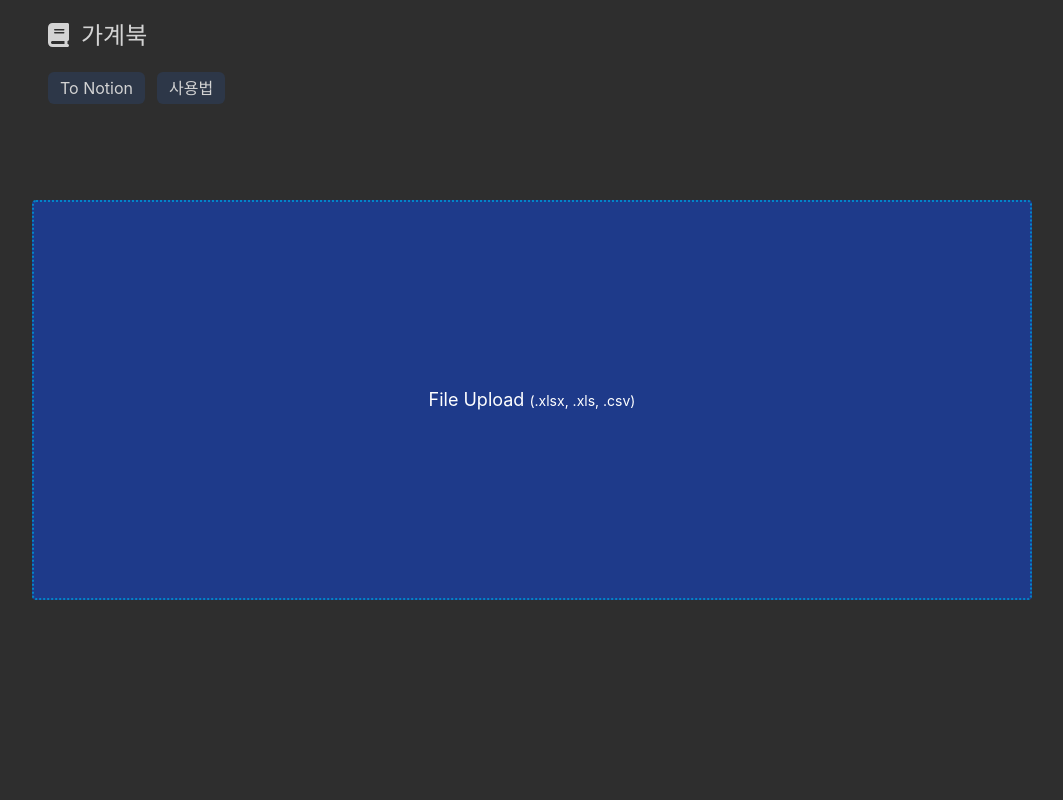
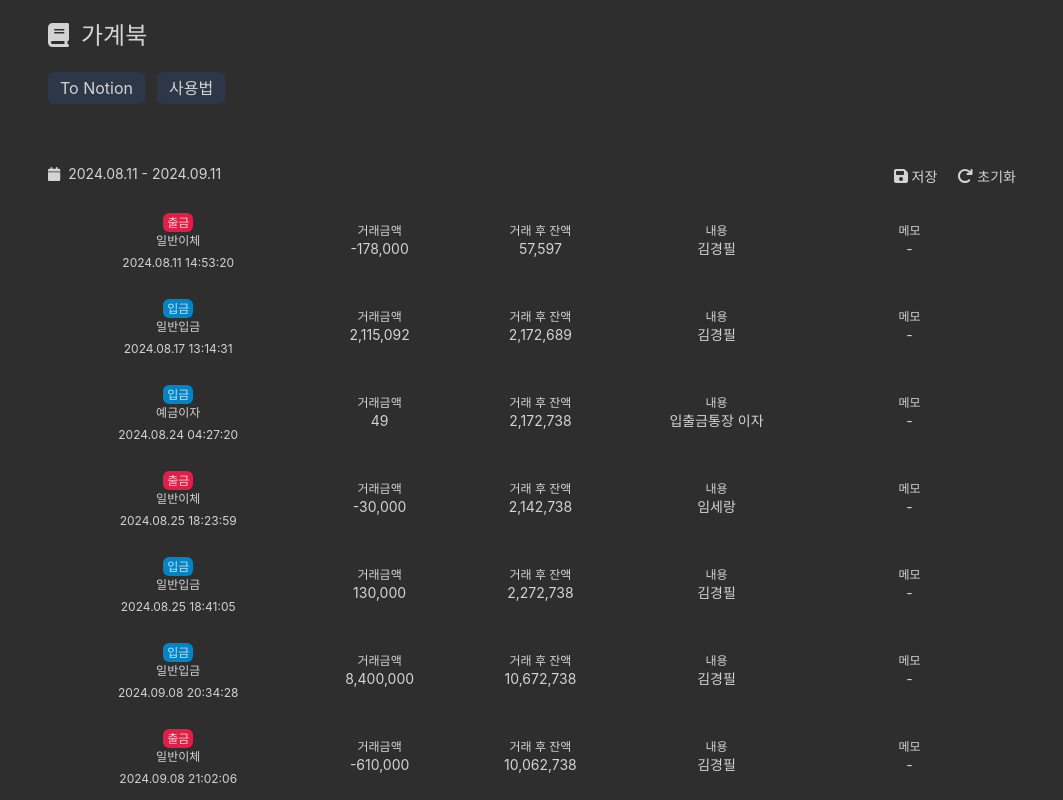
Before and after one commit to superpil0220/my-account-book, a React (Create React App) app: page / in a window 1280 px wide. Shown: the top 800 px of the page, without its empty margins (108-1171 px from the left). Built offline with nearby package versions, Linux system fonts and the light colour scheme.

Commit message:
git io proxy test

```diff
--- a/src/setupProxy.js
+++ b/src/setupProxy.js
@@ -1,12 +1,12 @@
-// // setupProxy.js
-// const {createProxyMiddleware} = require('http-proxy-middleware');
-//
-// module.exports = function (app) {
-//   app.use(
-//       '/notion', //proxy가 필요한 path prameter를 입력합니다.
-//       createProxyMiddleware({
-//         target: 'https://api.notion.com/v1', //타겟이 되는 api url를 입력합니다.
-//         changeOrigin: true, //대상 서버 구성에 따라 호스트 헤더가 변경되도록 설정하는 부분입니다.
-//       })
-//   );
-// };
+// setupProxy.js
+const {createProxyMiddleware} = require('http-proxy-middleware');
+
+module.exports = function (app) {
+  app.use(
+      '/notion', //proxy가 필요한 path prameter를 입력합니다.
+      createProxyMiddleware({
+        target: 'https://api.notion.com/v1', //타겟이 되는 api url를 입력합니다.
+        changeOrigin: true, //대상 서버 구성에 따라 호스트 헤더가 변경되도록 설정하는 부분입니다.
+      })
+  );
+};
--- a/src/view/account/AccountRegisterView.jsx
+++ b/src/view/account/AccountRegisterView.jsx
@@ -1,5 +1,5 @@
 import * as XLSX from "xlsx";
-import {useRef, useState} from "react";
+import {useEffect, useRef, useState} from "react";
 import {FontAwesomeIcon} from "@fortawesome/react-fontawesome";
 import {faCalendar, faRedo, faSave} from "@fortawesome/free-solid-svg-icons";
 import axios from "axios";
@@ -12,120 +12,119 @@ function AccountRegisterView() {
   const fileInputRef = useRef(null);
 
   // todo: 개발 완료 후 삭제
-  // useEffect(() => {
-  //   setIsUploadFile(true)
-  //   setAccountData({
-  //     "searchDate": "2024.08.11 - 2024.09.11",
-  //     "data": [
-  //       {
-  //         "date": "2024.08.11 14:53:20",
-  //         "type": "출금",
-  //         "transfer": "-178,000",
-  //         "balance": "57,597",
-  //         "transferType": "일반이체",
-  //         "contents": "김경필",
-  //         "memo": ""
-  //       },
-  //       {
-  //         "date": "2024.08.17 13:14:31",
-  //         "type": "입금",
-  //         "transfer": "2,115,092",
-  //         "balance": "2,172,689",
-  //         "transferType": "일반입금",
-  //         "contents": "김경필",
-  //         "memo": ""
-  //       },
-  //       {
-  //         "date": "2024.08.24 04:27:20",
-  //         "type": "입금",
-  //         "transfer": "49",
-  //         "balance": "2,172,738",
-  //         "transferType": "예금이자",
-  //         "contents": "입출금통장 이자",
-  //         "memo": ""
-  //       },
-  //       {
-  //         "date": "2024.08.25 18:23:59",
-  //         "type": "출금",
-  //         "transfer": "-30,000",
-  //         "balance": "2,142,738",
-  //         "transferType": "일반이체",
-  //         "contents": "임세랑",
-  //         "memo": ""
-  //       },
-  //       {
-  //         "date": "2024.08.25 18:41:05",
-  //         "type": "입금",
-  //         "transfer": "130,000",
-  //         "balance": "2,272,738",
-  //         "transferType": "일반입금",
-  //         "contents": "김경필",
-  //         "memo": ""
-  //       },
-  //       {
-  //         "date": "2024.09.08 20:34:28",
-  //         "type": "입금",
-  //         "transfer": "8,400,000",
-  //         "balance": "10,672,738",
-  //         "transferType": "일반입금",
-  //         "contents": "김경필",
-  //         "memo": ""
-  //       },
-  //       {
-  //         "date": "2024.09.08 21:02:06",
-  //         "type": "출금",
-  //         "transfer": "-610,000",
-  //         "balance": "10,062,738",
-  //         "transferType": "일반이체",
-  //         "contents": "김경필",
-  //         "memo": ""
-  //       },
-  //       {
-  //         "date": "2024.09.08 22:25:39",
-  //         "type": "출금",
-  //         "transfer": "-124,000",
-  //         "balance": "9,938,738",
-  //         "transferType": "일반이체",
-  //         "contents": "김경필",
-  //         "memo": ""
-  //       },
-  //       {
-  //         "date": "2024.09.09 21:36:39",
-  //         "type": "출금",
-  //         "transfer": "-5,200,000",
-  //         "balance": "4,738,738",
-  //         "transferType": "일반이체",
-  //         "contents": "임세랑",
-  //         "memo": ""
-  //       },
-  //       {
-  //         "date": "2024.09.09 21:45:01",
-  //         "type": "입금",
-  //         "transfer": "30,000,000",
-  //         "balance": "34,738,738",
-  //         "transferType": "일반입금",
-  //         "contents": "임세랑",
-  //         "memo": ""
-  //       },
-  //       {
-  //         "date": "2024.09.11 13:12:53",
-  //         "type": "출금",
-  //         "transfer": "-400,000",
-  //         "balance": "34,338,738",
-  //         "transferType": "일반이체",
-  //         "contents": "임세랑",
-  //         "memo": "신혼여행 계약금"
-  //       }
-  //     ]
-  //   })
-  // }, []);
+  useEffect(() => {
+    setIsUploadFile(true)
+    setAccountData({
+      "searchDate": "2024.08.11 - 2024.09.11",
+      "data": [
+        {
+          "date": "2024.08.11 14:53:20",
+          "type": "출금",
+          "transfer": "-178,000",
+          "balance": "57,597",
+          "transferType": "일반이체",
+          "contents": "김경필",
+          "memo": ""
+        },
+        {
+          "date": "2024.08.17 13:14:31",
+          "type": "입금",
+          "transfer": "2,115,092",
+          "balance": "2,172,689",
+          "transferType": "일반입금",
+          "contents": "김경필",
+          "memo": ""
+        },
+        {
+          "date": "2024.08.24 04:27:20",
+          "type": "입금",
+          "transfer": "49",
+          "balance": "2,172,738",
+          "transferType": "예금이자",
+          "contents": "입출금통장 이자",
+          "memo": ""
+        },
+        {
+          "date": "2024.08.25 18:23:59",
+          "type": "출금",
+          "transfer": "-30,000",
+          "balance": "2,142,738",
+          "transferType": "일반이체",
+          "contents": "임세랑",
+          "memo": ""
+        },
+        {
+          "date": "2024.08.25 18:41:05",
+          "type": "입금",
+          "transfer": "130,000",
+          "balance": "2,272,738",
+          "transferType": "일반입금",
+          "contents": "김경필",
+          "memo": ""
+        },
+        {
+          "date": "2024.09.08 20:34:28",
+          "type": "입금",
+          "transfer": "8,400,000",
+          "balance": "10,672,738",
+          "transferType": "일반입금",
+          "contents": "김경필",
+          "memo": ""
+        },
+        {
+          "date": "2024.09.08 21:02:06",
+          "type": "출금",
+          "transfer": "-610,000",
+          "balance": "10,062,738",
+          "transferType": "일반이체",
+          "contents": "김경필",
+          "memo": ""
+        },
+        {
+          "date": "2024.09.08 22:25:39",
+          "type": "출금",
+          "transfer": "-124,000",
+          "balance": "9,938,738",
+          "transferType": "일반이체",
+          "contents": "김경필",
+          "memo": ""
+        },
+        {
+          "date": "2024.09.09 21:36:39",
+          "type": "출금",
+          "transfer": "-5,200,000",
+          "balance": "4,738,738",
+          "transferType": "일반이체",
+          "contents": "임세랑",
+          "memo": ""
+        },
+        {
+          "date": "2024.09.09 21:45:01",
+          "type": "입금",
+          "transfer": "30,000,000",
+          "balance": "34,738,738",
+          "transferType": "일반입금",
+          "contents": "임세랑",
+          "memo": ""
+        },
+        {
+          "date": "2024.09.11 13:12:53",
+          "type": "출금",
+          "transfer": "-400,000",
+          "balance": "34,338,738",
+          "transferType": "일반이체",
+          "contents": "임세랑",
+          "memo": "신혼여행 계약금"
+        }
+      ]
+    })
+  }, []);
 
   async function onSaveToNotion() {
-    console.log("On Save To Notion");
+    console.log("On Save To Notion 1");
     // alert("개발 진행주주중~")
     const axiosBuilder = axios.create({
-      // baseURL: '/notion',
-      baseURL: 'https://api.notion.com/v1',
+      baseURL: 'https://superpil0220.github.io/notion',
       headers: {
         'Content-Type': 'application/json',
         'Authorization': 'Bearer secret_Qe9377fMj8GjcIrBi4cVj0YxYOLNP1ki3cABkUrdr93',
```
